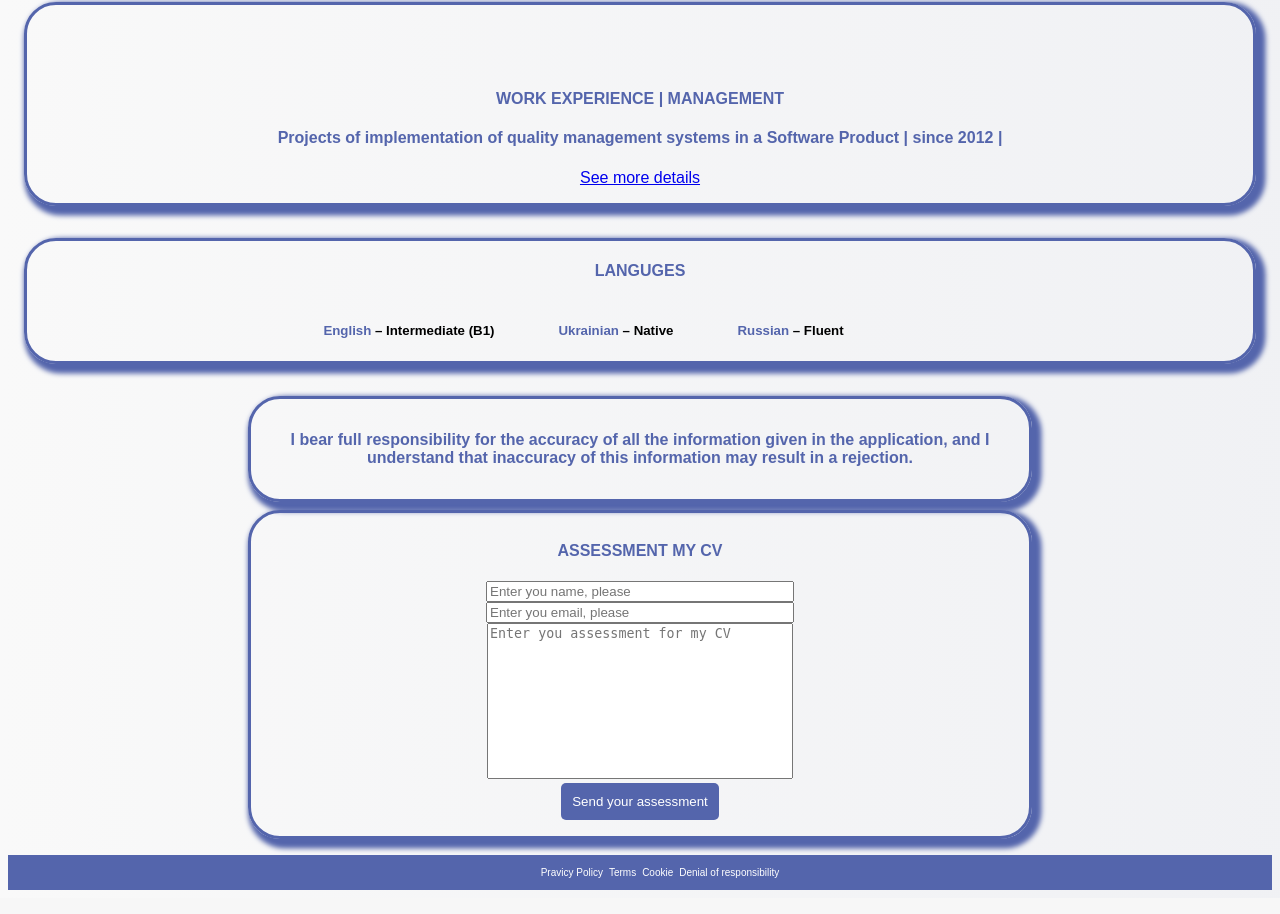
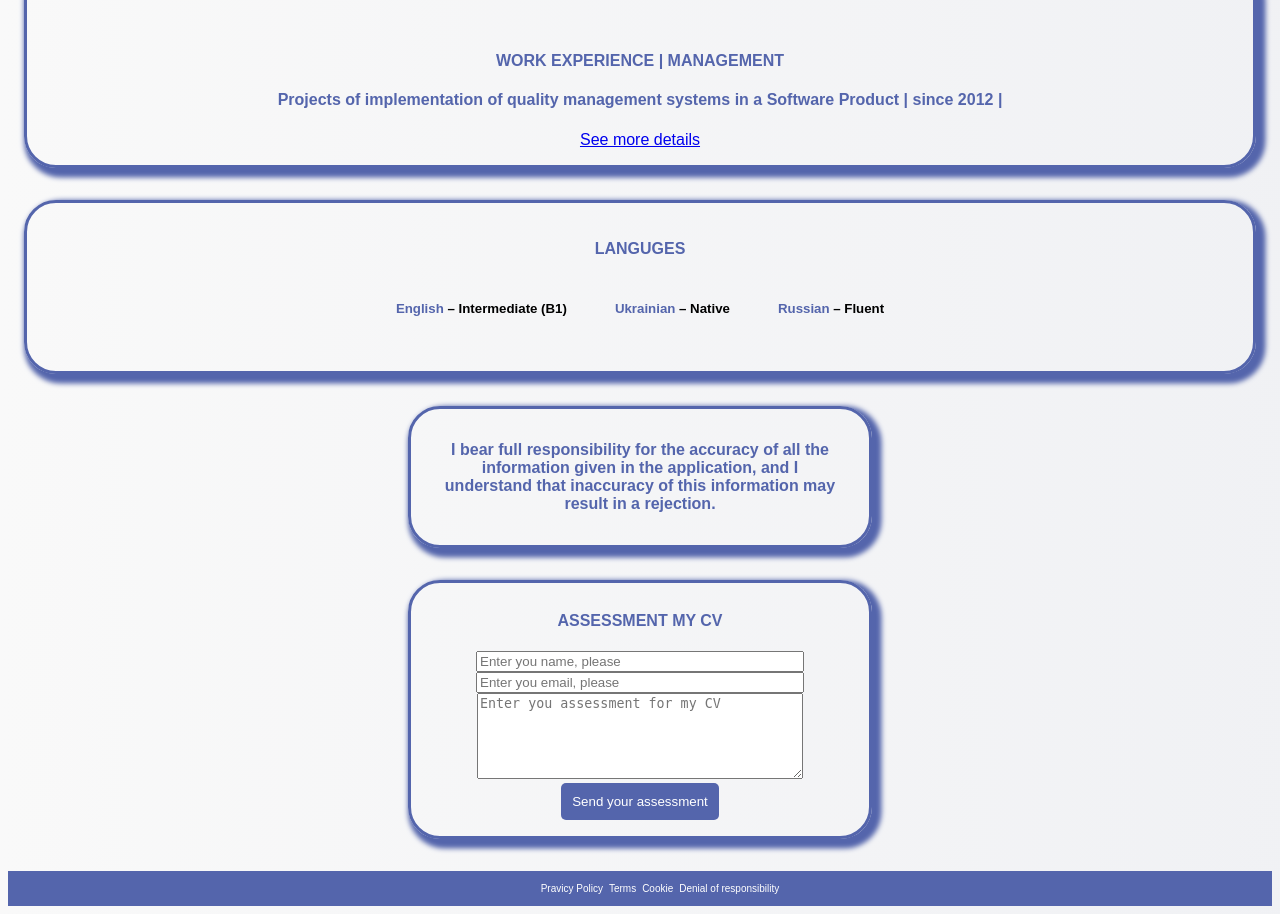
Before and after one commit to Topalex1971/SkillUp_Project_My_CV, a PHP site: page / in a window 1280 px wide. Shown: the part 2521-3435 px from the top of the page. Before the commit the page ends 3411 px from the top, so only its background shows below. Run offline with PHP 8.4, Linux system fonts and the light colour scheme; some web fonts are replaced.

Commit message:
Update style.css
Optimazed site for other devices iOS

```diff
--- a/style.css
+++ b/style.css
@@ -193,10 +219,9 @@
 
 
 
-.lang{
-margin-left: 2rem;
-margin-right: 2rem;
-
+.container_languges h5{
+margin-left: 1rem;
+margin-right: 1rem;
 }
 
 button{
@@ -270,28 +295,41 @@
     padding: 4rem 3rem 1rem 3rem;
 }
 .border_languges{
+    display: flex;
+    flex-direction: column;
+    max-width: 100%;
+    margin-left: auto;
+    margin-right: auto;
     border: 3px solid rgb(84, 101, 172);
     box-sizing: content-box;
     box-shadow: 0.3rem 0.3rem 0.3rem 0.3rem rgb(84, 101, 172);
     border-radius: 2rem;
     margin: 2rem 1rem 0 1rem;
-    padding: 0 2rem 0 2rem;
+    padding: 1rem 0 1rem 0;
+
+
 }
 .container_languges{
     display: flex;
-    flex-direction: row;
-    max-width: 60%;
+    flex-direction: column;
+    max-width: 100%;
     margin-left: auto;
     margin-right: auto;
+    /*padding-left: auto;
+    padding-right: auto;*/
+}
 
+.container_languges h4{
+    padding: 0 0.5rem 0 0.5rem;
+    margin: 0.2rem 0 0.2rem 0;
 }
 .responsable{
     border: 3px solid rgb(84, 101, 172);
     box-sizing: content-box;
     box-shadow: 0.3rem 0.3rem 0.3rem 0.3rem rgb(84, 101, 172);
     border-radius: 2rem;
-    margin: 2rem 15rem 0 15rem;
-    padding: 2rem;
+    margin: 2rem 1rem 2rem 1rem;
+    padding: 1rem;
 }
 
 .border_asses{
@@ -299,17 +337,17 @@
     box-sizing: content-box;
     box-shadow: 0.3rem 0.3rem 0.3rem 0.3rem rgb(84, 101, 172);
     border-radius: 2rem;
-    margin: 0.5rem 15rem 0 15rem;
+    margin: 2rem 1rem 1rem 1rem;
     padding: 0.5rem 0 1rem 0;
 }
 
 .form-item input,
 .form-item textarea{
-    width: 300px;
+    width: 65vw;
 }
 .form-item textarea{
-    height: 150px;
-    resize: none;
+    height: 10vh;
+    /*resize: inherit;*/
 }
 
 footer {
@@ -330,3 +368,273 @@
     margin-left: auto;
     margin-right: auto;
 }
+@media (min-width: 576px) {
+    #foto{
+        width: 20vw;
+        height: 20vh;
+    }
+    .foto1{
+        width: 20vw;
+        height: 20vh;
+    }
+
+    .network_path img{
+        margin: 0;
+        width: 5.5vw;
+        height: 3.5vh;
+        padding: 0;
+    }
+    .container{
+        display: flex;
+        flex-direction: row;
+        max-width: 100%;
+        justify-content: center;
+
+    }
+
+    .container-sum-obj{
+        display: flex;
+        flex-direction: row;
+        padding: 0 0 1rem 0;
+        margin: 1rem 0.1rem 0 0.1rem;
+        justify-content: center;
+    }
+
+    .container_languges{
+        display: flex;
+        flex-direction: row;
+        padding: 0 1rem 1rem 1rem;
+    }
+
+    .container_languges h5{
+        padding: 0 0.5rem 0 0.5rem;
+    }
+
+
+
+    .responsable{
+        margin: 2rem 1rem 1rem 1rem;
+        padding: 2rem;
+    }
+    .border_asses{
+        margin: 2rem 1rem 1rem 1rem;
+        padding: 0.5rem 0 1rem 0;
+    }
+}
+
+@media (min-width: 768px) {
+    #foto{
+        width: 20vw;
+        height: 20vh;
+
+    }
+    .foto1{
+        width: 25vw;
+        height: 20vh;
+    }
+    nav a{
+    font-weight: 500 solid;
+    font-size: 1.2rem;
+    padding: 0 1rem 0 1rem;
+}
+
+    .dropdown .dropbtn{
+        font-weight: 280;
+        font-size: 1.2rem;
+    }
+    .dropdown-content {
+        font-weight: 400;
+        width: 15rem;
+    }
+    .network_path img{
+        margin: 0;
+        width: 4vw;
+        height: 3vh;
+        padding: 0;
+    }
+    .container_languges{
+        display: flex;
+        flex-direction: row;
+        padding: 0 1rem 1rem 1rem;
+    }
+
+    .responsable{
+        margin: 2rem 10rem 2rem 10rem;
+        padding: 2rem;
+    }
+    .border_asses{
+        margin: 2rem 10rem 2rem 10rem;
+        padding: 0.5rem 0 1rem 0;
+    }
+
+    .form-item input,
+    .form-item textarea{
+        width: 45vw;
+    }
+
+}
+
+@media (min-width: 992px) {
+
+    #foto{
+        width: 12vw;
+        height: 20vh;
+
+    }
+    .foto1{
+        width: 15vw;
+        height: 20vh;
+    }
+
+    nav a{
+    font-weight: 500 solid;
+    font-size: 1.2rem;
+    padding: 0 1rem 0 1rem;
+}
+
+    .dropdown .dropbtn{
+        font-weight: 280;
+        font-size: 1.2rem;
+    }
+    .dropdown-content {
+        font-weight: 400;
+        font-size: 10rem;
+        width: 15rem;
+    }
+        .network_path img{
+        margin: 0;
+        width: 3vw;
+        height: 4vh;
+        padding: 0;
+    }
+    .container_languges{
+        display: flex;
+        flex-direction: row;
+        padding: 0 1rem 1rem 1rem;
+    }
+
+    .responsable{
+        margin: 2rem 18rem 2rem 18rem;
+        padding: 2rem;
+    }
+    .border_asses{
+        margin: 2rem 18rem 2rem 18rem;
+        padding: 0.5rem 0 1rem 0;
+    }
+    .form-item input,
+    .form-item textarea{
+        width: 35vw;
+    }
+
+}
+
+@media (min-width: 1200px) {
+
+    #foto{
+        width: 7.5vw;
+        height: 20vh;
+
+    }
+    .foto1{
+        width: 9vw;
+        height: 20vh;
+    }
+
+    nav a{
+    font-weight: 300 solid;
+    font-size: 1rem;
+    padding: 0 1rem 0 1rem;
+}
+
+    .dropdown .dropbtn{
+        font-weight: 300;
+        font-size: 1rem;
+    }
+    .dropdown-content {
+        font-weight: 400;
+        width: 12rem;
+    }
+
+    .network_path img{
+        margin: 0;
+        width: 3vw;
+        height: 2vh;
+        padding: 0;
+    }
+
+    .container_languges{
+        display: flex;
+        flex-direction: row;
+        padding: 0 1rem 1rem 1rem;
+    }
+    .responsable{
+        margin: 2rem 25rem 2rem 25rem;
+        padding: 2rem;
+    }
+    .border_asses{
+        margin: 2rem 25rem 2rem 25rem;
+        padding: 0.5rem 0 1rem 0;
+    }
+    .form-item input,
+    .form-item textarea{
+        width: 25vw;
+    }
+
+}
+
+@media (min-width: 1400px) {
+
+    #foto{
+        width: 7.5vw;
+        height: 20vh;
+
+    }
+    .foto1{
+        width: 9vw;
+        height: 20vh;
+    }
+
+    nav a{
+    font-weight: 300 solid;
+    font-size: 1.2rem;
+    padding: 0 1rem 0 1rem;
+}
+
+    .dropdown .dropbtn{
+        font-weight: 300;
+        font-size: 1rem;
+    }
+    .dropdown-content {
+        font-weight: 300;
+        width: 13.7rem;
+    }
+
+        .network_path img{
+        margin: 0;
+        width: 2vw;
+        height: 4vh;
+        padding: 0;
+    }
+
+    .container_languges{
+        display: flex;
+        flex-direction: row;
+        padding: 0 1rem 1rem 1rem;
+    }
+
+    .responsable{
+        margin: 2rem 25rem 2rem 25rem;
+        padding: 2rem;
+    }
+
+    .border_asses{
+        margin: 2rem 25rem 2rem 25rem;
+        padding: 0.5rem 0 1rem 0;
+    }
+    .form-item input,
+    .form-item textarea{
+        width: 25vw;
+    }
+
+
+}
```
Also changed, not shown: other parts of style.css (+45 -19 lines).
